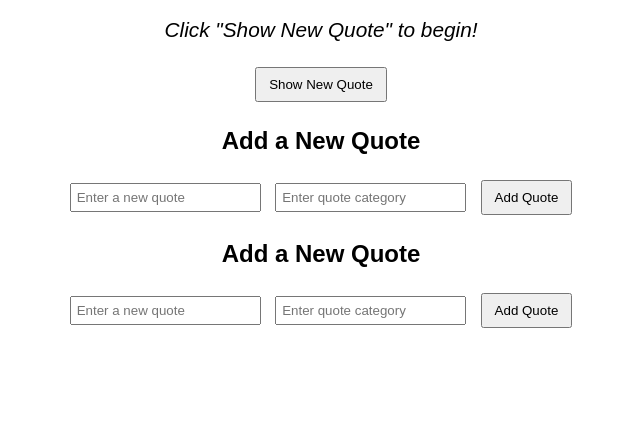
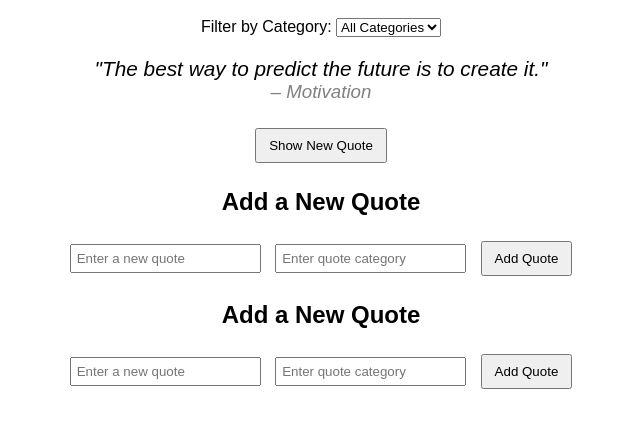
Before and after one commit to EdwardEdi05/alx_fe_javascript, a plain HTML site: page dom-manipulation/index.html in a window 1280 px wide. Shown: the part 70-498 px from the top of the page, without its empty margins (319-959 px from the left). Drawn offline with Linux system fonts and the light colour scheme.

Commit message:
corrected Dynamic Quote Generator

```diff
--- a/dom-manipulation/index.html
+++ b/dom-manipulation/index.html
@@ -34,6 +34,11 @@
   <h1>Dynamic Quote Generator</h1>
 
   <!-- Quote Display Area -->
+   <label for="categoryFilter">Filter by Category:</label>
+<select id="categoryFilter" onchange="filterQuotes()">
+  <option value="all">All Categories</option>
+</select>
+
   <div id="quoteDisplay">Click "Show New Quote" to begin!</div>
   <button id="newQuote">Show New Quote</button>
 
--- a/dom-manipulation/script.js
+++ b/dom-manipulation/script.js
@@ -7,16 +7,27 @@ let quotes = [
 
 // Function: Show a random quote
 function showRandomQuote() {
-  const randomIndex = Math.floor(Math.random() * quotes.length);
-  const randomQuote = quotes[randomIndex];
+  const category = document.getElementById("categoryFilter").value;
+  let filteredQuotes = quotes;
 
-  const quoteDisplay = document.getElementById("quoteDisplay");
-  quoteDisplay.innerHTML = `
+  if (category !== "all") {
+    filteredQuotes = quotes.filter(q => q.category === category);
+  }
+
+  if (filteredQuotes.length === 0) {
+    document.getElementById("quoteDisplay").innerHTML = "No quotes available in this category.";
+    return;
+  }
+
+  const randomIndex = Math.floor(Math.random() * filteredQuotes.length);
+  const randomQuote = filteredQuotes[randomIndex];
+
+  document.getElementById("quoteDisplay").innerHTML = `
     "${randomQuote.text}" <div class="category">– ${randomQuote.category}</div>
   `;
 }
 
-// Function: Add a new quote to array and update DOM
+// Function: Add a new quote
 function addQuote() {
   const textInput = document.getElementById("newQuoteText");
   const categoryInput = document.getElementById("newQuoteCategory");
@@ -32,12 +43,15 @@ function addQuote() {
     categoryInput.value = "";
 
     alert("New quote added successfully!");
+
+    // Update dropdown if new category is added
+    populateCategories();
   } else {
     alert("Please fill in both the quote and the category.");
   }
 }
 
-// Function: Dynamically create the Add Quote form
+// Function: Dynamically create Add Quote form
 function createAddQuoteForm() {
   const formContainer = document.createElement("div");
 
@@ -50,12 +64,46 @@ function createAddQuoteForm() {
 
   document.body.appendChild(formContainer);
 
-  // Attach event listener to the Add Quote button
   document.getElementById("addQuote").addEventListener("click", addQuote);
 }
 
-// Attach event listener to Show New Quote button
+// Function: Populate categories dynamically
+function populateCategories() {
+  const dropdown = document.getElementById("categoryFilter");
+  const currentValue = dropdown.value; // Preserve current selection
+
+  // Clear existing options (except "All Categories")
+  dropdown.innerHTML = `<option value="all">All Categories</option>`;
+
+  // Extract unique categories
+  const categories = [...new Set(quotes.map(q => q.category))];
+
+  // Add categories to dropdown
+  categories.forEach(cat => {
+    const option = document.createElement("option");
+    option.value = cat;
+    option.textContent = cat;
+    dropdown.appendChild(option);
+  });
+
+  // Restore selection from localStorage if available
+  const savedCategory = localStorage.getItem("selectedCategory");
+  if (savedCategory && (savedCategory === "all" || categories.includes(savedCategory))) {
+    dropdown.value = savedCategory;
+  } else {
+    dropdown.value = currentValue; // fallback to previously selected
+  }
+}
+
+// Function: Filter quotes based on selected category
+function filterQuotes() {
+  const selectedCategory = document.getElementById("categoryFilter").value;
+  localStorage.setItem("selectedCategory", selectedCategory); // Save preference
+  showRandomQuote(); // Update display
+}
+
+// Initialize
 document.getElementById("newQuote").addEventListener("click", showRandomQuote);
-
-// Call to create the form dynamically
 createAddQuoteForm();
+populateCategories();
+filterQuotes(); // Show quotes immediately on load
```
